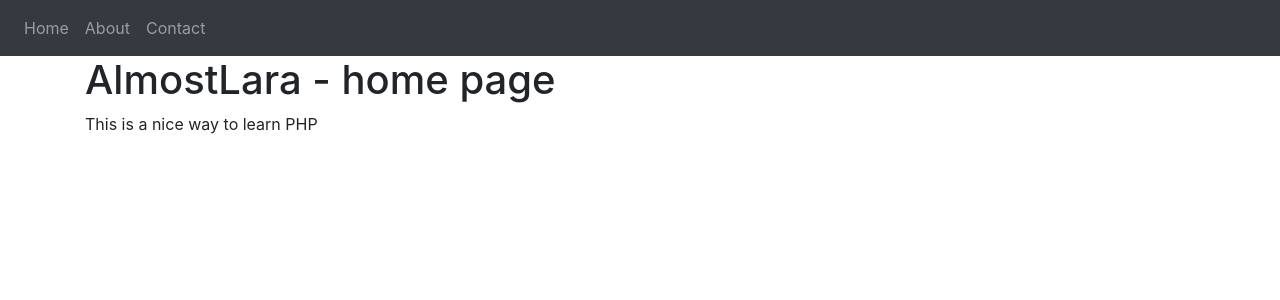
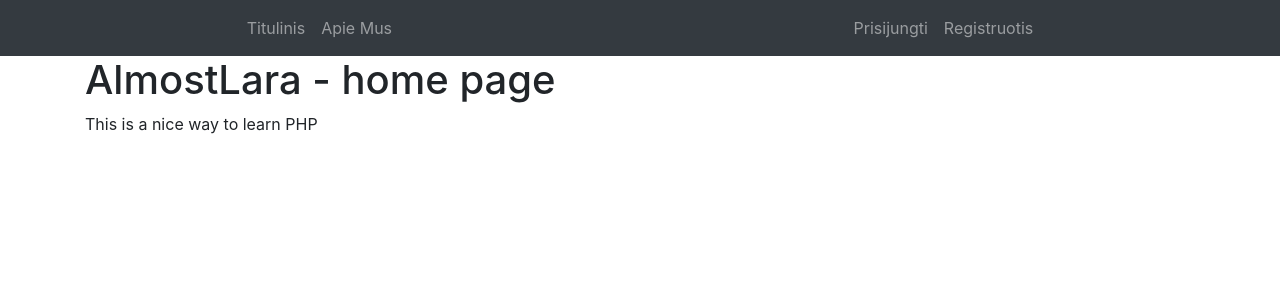
Before and after one commit to onutebaltrunaite/SPORT-CLUB, a PHP site: page / in a window 1280 px wide. Shown: the top 300 px of the page. Run offline with PHP 8.4, Linux system fonts and the light colour scheme; data that the repository does not hold is empty.

Commit message:
navbar for register and login added

```diff
--- a/view/layout/main.php
+++ b/view/layout/main.php
@@ -19,19 +19,16 @@
     <button class="navbar-toggler" type="button" data-toggle="collapse" data-target="#navbarNavAltMarkup" aria-controls="navbarNavAltMarkup" aria-expanded="false" aria-label="Toggle navigation">
         <span class="navbar-toggler-icon"></span>
     </button>
-    <div class="collapse navbar-collapse" id="navbarNavAltMarkup">
+    <div class="collapse navbar-collapse justify-content-around" id="navbarNavAltMarkup">
         <div class="navbar-nav">
-            <a class="nav-link" href="/">Home</a>
-            <a class="nav-link" href="/about">About</a>
-            <a class="nav-link" href="/contact">Contact</a>
+            <a class="nav-link" href="/">Titulinis</a>
+            <a class="nav-link" href="/about">Apie Mus</a>
+            <!-- <a class="nav-link" href="/contact">Contact</a> -->
         </div>
-
-
-
-
-
-
-
+        <div class="navbar-nav">
+            <a class="nav-link" href="/login">Prisijungti</a>
+            <a class="nav-link" href="/register">Registruotis</a>
+        </div>
     </div>
 </nav>
 
```
